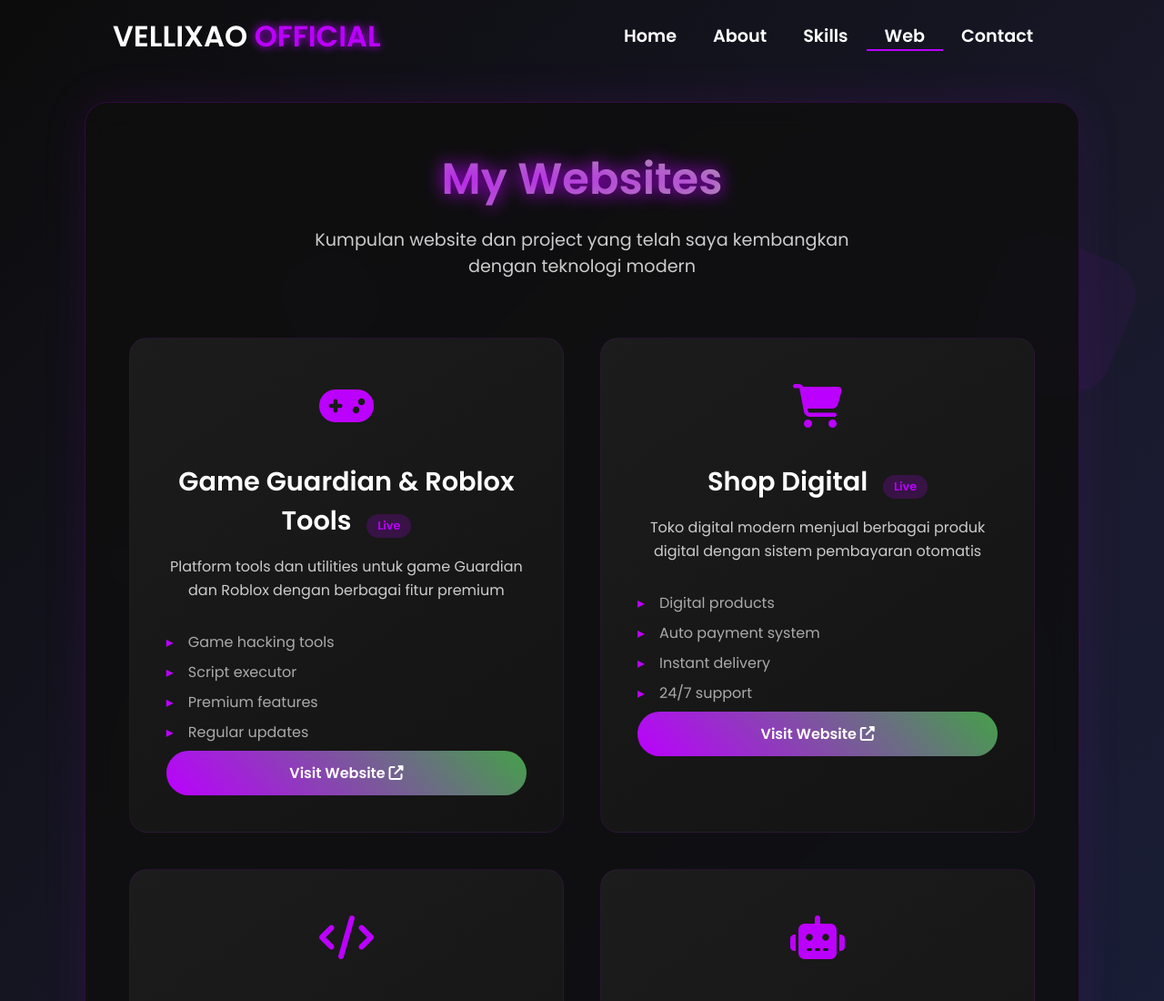
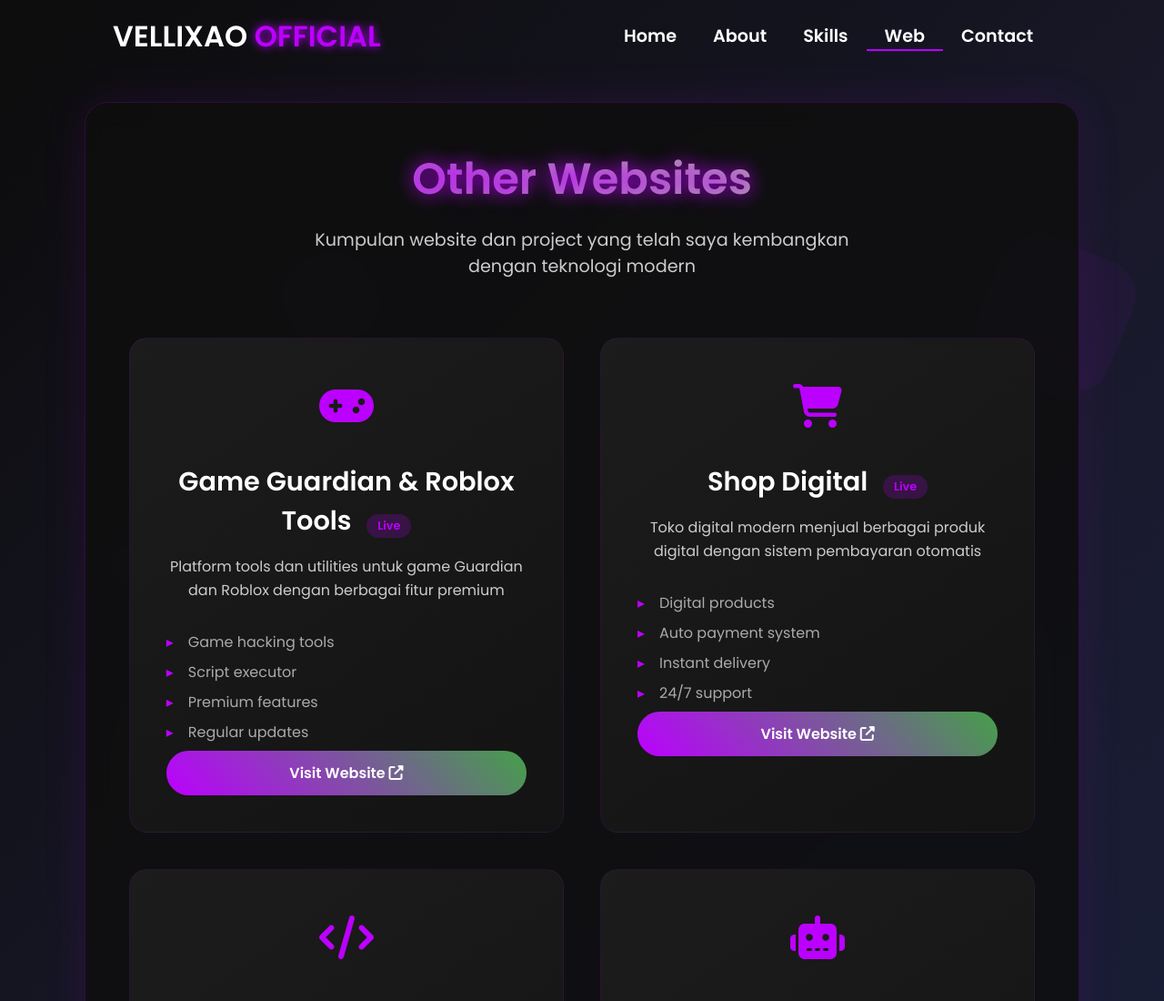
Before and after one commit to HAISE39/OwnMyWeb, a plain HTML site: page web.html in a window 1280 px wide. Shown: the top 1100 px of the page at 91% size. Drawn offline with nearby package versions, Linux system fonts and the light colour scheme.

Commit message:
Change header from 'My Websites' to 'Other Websites'

```diff
--- a/web.html
+++ b/web.html
@@ -511,7 +511,7 @@
     <div class="websites-container">
         <div class="websites-content">
             <div class="websites-header" data-aos="fade-down" data-aos-duration="1500">
-                <h1>My Websites</h1>
+                <h1>Other Websites</h1>
                 <p>Kumpulan website dan project yang telah saya kembangkan dengan teknologi modern</p>
             </div>
             <div class="websites-grid">
```
